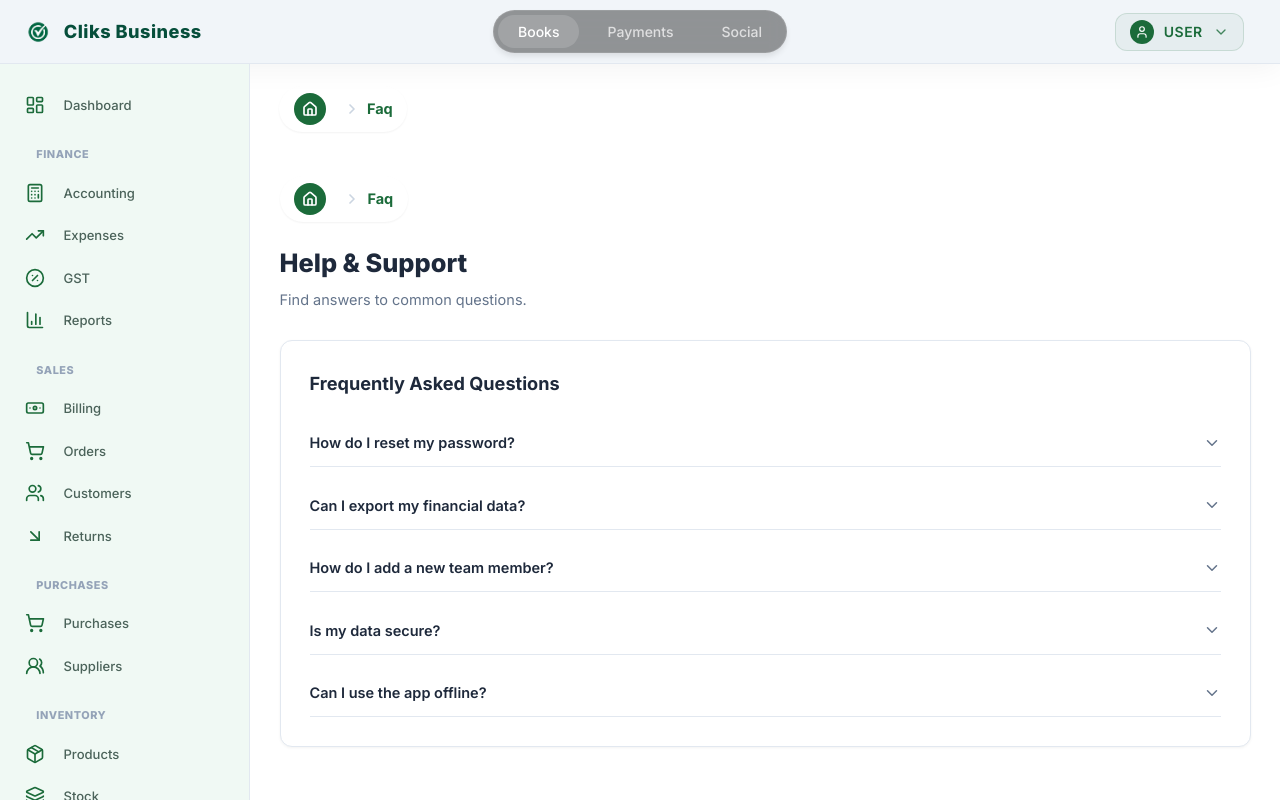
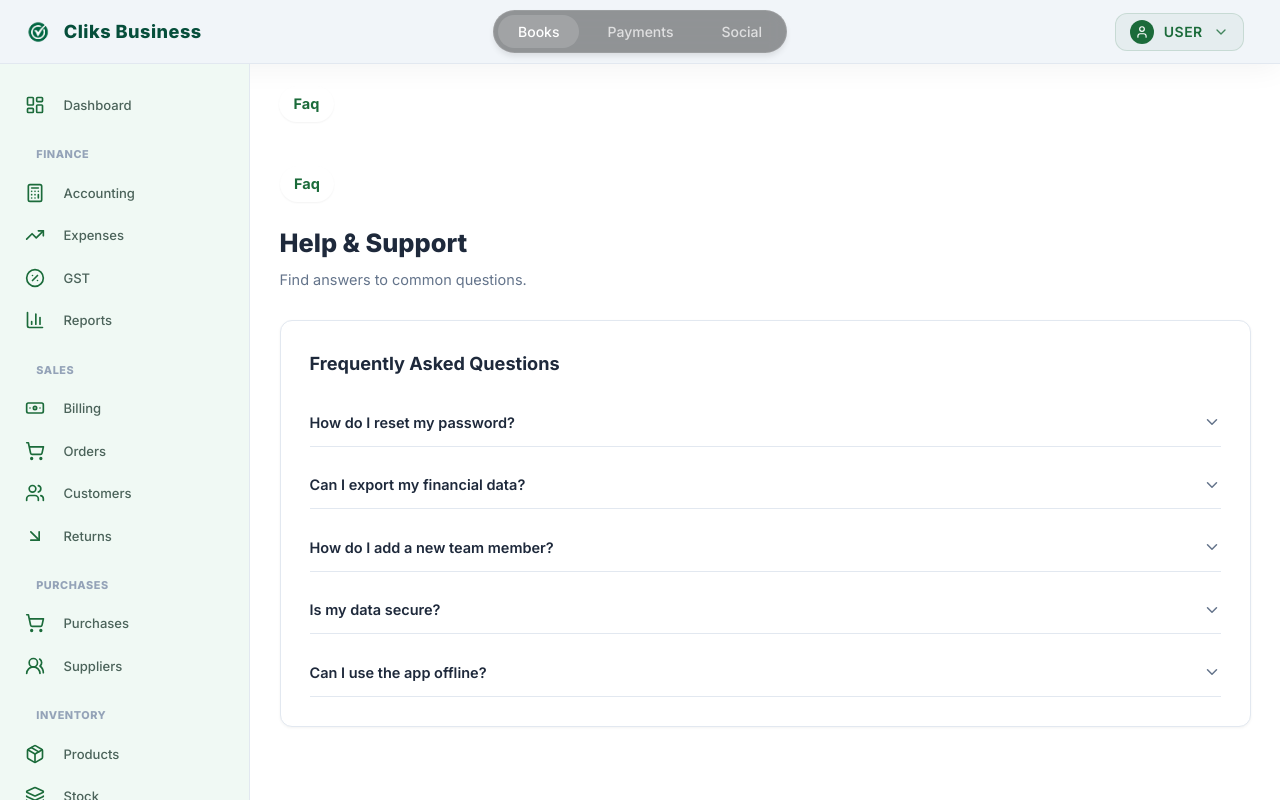
Before and after one commit to betasoftnet-png/CLIKS-BUS-FE, a React (Vite) app: page /faq in a window 1280 px wide. Built offline with nearby package versions, Linux system fonts and the light colour scheme; no server answers; sample sign-in values are in the browser's storage.

Commit message:
refactor: simplify breadcrumb path parsing and remove redundant home icon component

```diff
--- a/src/components/Breadcrumbs.jsx
+++ b/src/components/Breadcrumbs.jsx
@@ -51,7 +51,10 @@ const Breadcrumbs = ({ items }) => {
     let breadcrumbs = items;
 
     if (!breadcrumbs) {
-        const pathnames = location.pathname.split('/').filter((x) => x);
+        const pathnames = location.pathname.split('/').filter((x) => {
+            const val = x.toLowerCase();
+            return val && val !== 'business' && val !== 'dashboard' && val !== 'billing' && val !== 'books' && val !== 'home';
+        });
         breadcrumbs = pathnames.map((value, index) => {
             let to = `/${pathnames.slice(0, index + 1).join('/')}`;
             if (pathRedirects[to]) {
@@ -59,43 +62,20 @@ const Breadcrumbs = ({ items }) => {
             }
             const label = labelMapping[value.toLowerCase()] || value.charAt(0).toUpperCase() + value.slice(1).replace(/-/g, ' ');
             return { href: to, label };
-        }).filter((crumb, index) => {
-            // Remove the first crumb if it's "Home" or the base "Books" route,
-            // because we already show the Home Icon.
-            if (index === 0 && (crumb.label === 'Home' || crumb.href === '/books')) {
-                return false;
-            }
-            return true;
         }).filter((crumb, index, array) => {
-            // Deduplicate consecutive items with same label or href
             if (index > 0) {
                 const prev = array[index - 1];
-                if (prev.label === crumb.label || prev.href === crumb.href) {
-                    // Keep the current one? Or the previous one?
-                    // Usually the later one is more specific (or same).
-                    // If labels are same, drop one.
-                    // If hrefs are same (e.g. redirect), we might have "People" -> "Overview" (both pointing to overview).
-                    // In that case, we probably only want "Overview".
-                    // So if hrefs match, we should drop the *previous* one, but filter works forward.
-                    // Let's filter out the *current* one if it matches previous label.
-                    // But if href matches, we want the LAST one usually (most specific label).
-
-                    // Actually, if we have People (href=A) and Overview (href=A).
-                    // We probably want just "Overview".
-                    // But here we are iterating.
-
-                    // Let's just fix the blatant "People > People > People" repeats first.
-                    if (prev.label === crumb.label) return false;
-                }
+                if (prev.label === crumb.label) return false;
             }
             return true;
         });
+    }
 
-        // Ensure "Books" (Home) is always first if not already, or treat the first segment as home if clearer.
-        // Actually, the request image shows a Home icon.
-        // Let's ensure strict separation:
-        // If the path starts with /books/..., the first crumb is usually "Home" (Books).
-        // If the array is empty (root), we might want to handle that, but normally we are on a page.
+    if (breadcrumbs) {
+        breadcrumbs = breadcrumbs.filter(crumb => {
+            const val = crumb.label.toLowerCase();
+            return val !== 'business' && val !== 'dashboard' && val !== 'billing' && val !== 'books' && val !== 'home';
+        });
     }
 
     return (
@@ -111,40 +91,16 @@ const Breadcrumbs = ({ items }) => {
                 width: 'fit-content',
                 boxShadow: '0 1px 2px rgba(0,0,0,0.05)' // Subtle shadow for pill
             }}>
-                {/* Always specific Home Home Icon at start if following design exactly */}
-                <li style={{ display: 'flex', alignItems: 'center' }}>
-                    <Link to="/books/dashboard" style={{
-                        width: '32px',
-                        height: '32px',
-                        borderRadius: '50%',
-                        backgroundColor: '#1B6B3A',
-                        color: 'white',
-                        display: 'flex',
-                        alignItems: 'center',
-                        justifyContent: 'center',
-                        marginRight: '0.75rem',
-                        transition: 'transform 0.2s',
-                    }}
-                        onMouseEnter={(e) => e.currentTarget.style.transform = 'scale(1.1)'}
-                        onMouseLeave={(e) => e.currentTarget.style.transform = 'scale(1)'}
-                    >
-                        <Home size={16} strokeWidth={2.5} />
-                    </Link>
-                </li>
-
                 {breadcrumbs.map((item, index) => {
                     const isLast = index === breadcrumbs.length - 1;
 
-                    // Skip the first breadcrumb text if it maps to 'Home' and we rely on the icon
-                    // OR, keep it if the user wants text too. The image implies Icon > Text > Text.
-                    // If the first item is "Home" (from 'books'), we might duplicate the icon meaning.
-                    // Let's render all items but separating them.
-
                     return (
                         <li key={`${item.href}-${index}`} style={{ display: 'flex', alignItems: 'center' }}>
-                            <span style={{ margin: '0 0.5rem', color: '#CBD5E1', display: 'flex', alignItems: 'center' }}>
-                                <ChevronRight size={16} strokeWidth={2.5} />
-                            </span>
+                            {index > 0 && (
+                                <span style={{ margin: '0 0.5rem', color: '#CBD5E1', display: 'flex', alignItems: 'center' }}>
+                                    <ChevronRight size={16} strokeWidth={2.5} />
+                                </span>
+                            )}
 
                             {isLast ? (
                                 <span style={{
```
